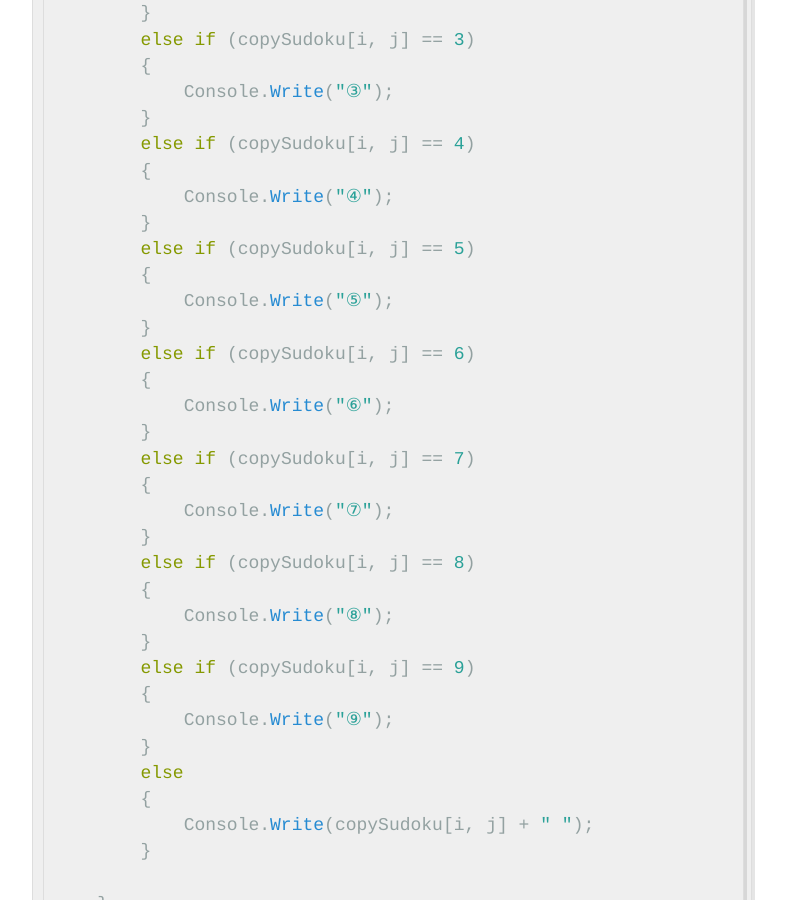
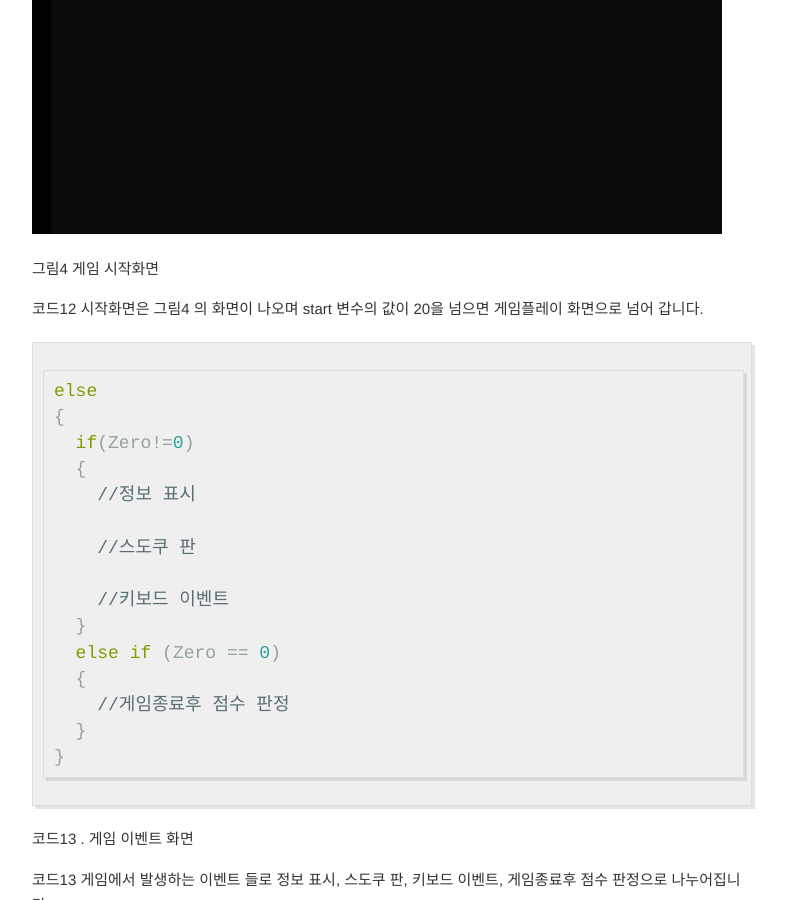
Before and after one commit to enmael/enmael.github.io, a Jekyll site: the page built from _posts/2024-7-10-sudoku .md, in a window 1280 px wide and 900 px high, scrolled down 14268 px. Shown: the whole window, without its empty margins (248-1034 px from the left). Built offline with Jekyll 4.4.1, drawn with Linux system fonts in a browser that asks for light colours; comment, search, counter and statistics services are not loaded.

Commit message:
Update 2024-7-10-sudoku .md

```diff
--- a/_posts/2024-7-10-sudoku .md
+++ b/_posts/2024-7-10-sudoku .md
@@ -587,6 +587,13 @@
    코드12. 게임 시작화면
 </span>
 
+![시작화면]({{ site.baseurl }}/images/시작화면.png)
+
+
+<span style="font-size: 15px;">
+   그림4 게임 시작화면
+</span>
+
 <span style="font-size: 15px;">
    코드12 시작화면은 그림4 의 화면이 나오며 start 변수의 값이 20을 넘으면 게임플레이 화면으로 넘어 갑니다.
 </span>
@@ -681,6 +688,14 @@
 
 <span style="font-size: 15px;">
    코드14 . 콘솔창에 특수기호 출력
+</span>
+
+![게임화면]({{ site.baseurl }}/images/게임화면.jpg)
+
+
+
+<span style="font-size: 15px;">
+   그림5 .게임화면
 </span>
 
 <span style="font-size: 15px;">
@@ -862,7 +877,7 @@
    코드16 . 점수판정
 </span>
 
-![새 프로젝트]({{ site.baseurl }}/images/새 프로젝트.jpg)
+![새 프로젝트]({{ site.baseurl }}/images/새 프로젝트.png)
 
 
 
```
